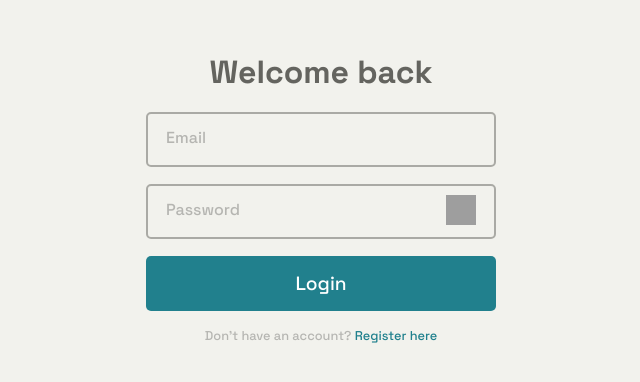
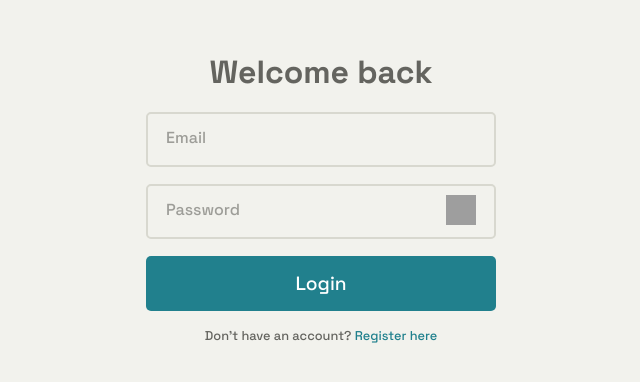
Before and after one commit to YashDayani/react-projects, a React (Vite) app in the folder 4. ChatBot/: page /login in a window 1280 px wide. Shown: the part 202-584 px from the top of the page, without its empty margins (319-959 px from the left). Built offline with nearby package versions, Linux system fonts and the light colour scheme; grey boxes are pictures that could not be loaded.

Commit message:
16-Aug-24

```diff
--- a/4. ChatBot/src/pages/Login/Login.jsx
+++ b/4. ChatBot/src/pages/Login/Login.jsx
@@ -105,7 +105,7 @@ const Login = () => {
           {isLoading ? 'Logging in...' : 'Login'}
         </button>
       </form>
-      <p className='regis-link'>Don't have an account? <Link to="/register">Register here</Link></p>
+      <p className='link-container'>Don't have an account? <Link to="/register">Register here</Link></p>
     </div>
   );
 };
--- a/4. ChatBot/src/pages/Login/Register.jsx
+++ b/4. ChatBot/src/pages/Login/Register.jsx
@@ -113,7 +113,7 @@ const Register = () => {
           {isLoading ? 'Registering...' : 'Register'}
         </button>
       </form>
-      <p className='tosDesc'>By continuing, you agree <a href="terms">Consumer Terms</a> and <br /> <a href="policy">Usage Policy</a> of Mavrick Corp</p>
+      <p className='link-container'>By continuing, you agree <a href="terms">Consumer Terms</a> and <br /> <a href="policy">Usage Policy</a> of Sophos AI</p>
     </div>
     </div>
   );
--- a/4. ChatBot/src/pages/Login/pages.css
+++ b/4. ChatBot/src/pages/Login/pages.css
@@ -22,7 +22,7 @@
 
   .input-box input {
     padding: 15px 20px;
-    border: 2px solid hsl(var(--text-color-100), 0.5);
+    border: 2px solid hsla(var(--border-color-100), 1);
     background-color: transparent;
     outline: none;
     width: 100%;
@@ -37,7 +37,7 @@
     pointer-events: none;
     font-size: 1rem;
     transition: 0.5s;
-    color: rgba(0, 0, 0, 0.25);
+    color: hsl(var(--text-color-100), 0.6);
     font-weight: 500;
   }
 
@@ -97,9 +97,9 @@
     opacity: 0.9;
   }
 
-  .tosDesc,.regis-link{
+  .link-container{
     margin-top: 1rem;
-    color: rgba(0, 0, 0, 0.25);
+    color: hsl(var(--text-color-100));
     font-size: 0.8rem;
     font-weight: 500;
     text-align: center;
@@ -111,5 +111,5 @@
   }
 
   a:hover{
-    opacity: 0.8;
+    opacity: 0.9;
   }
```
